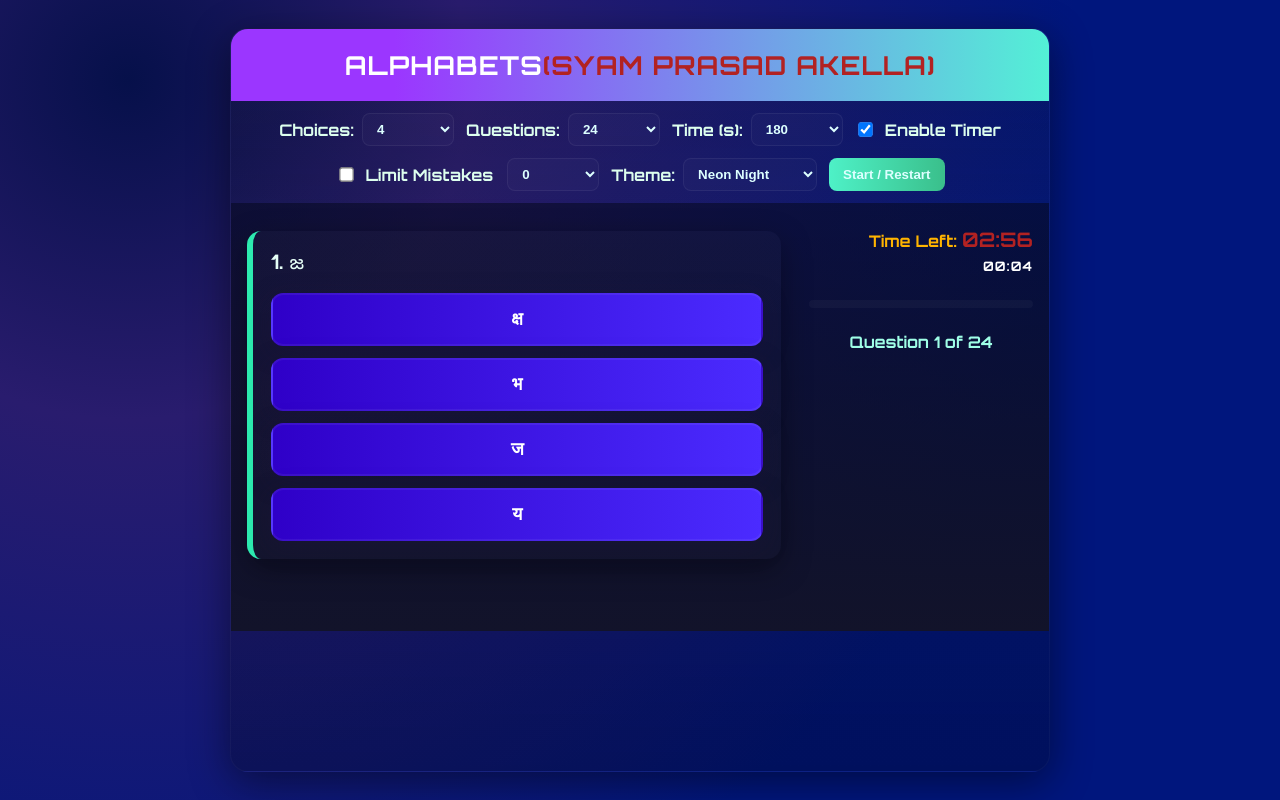
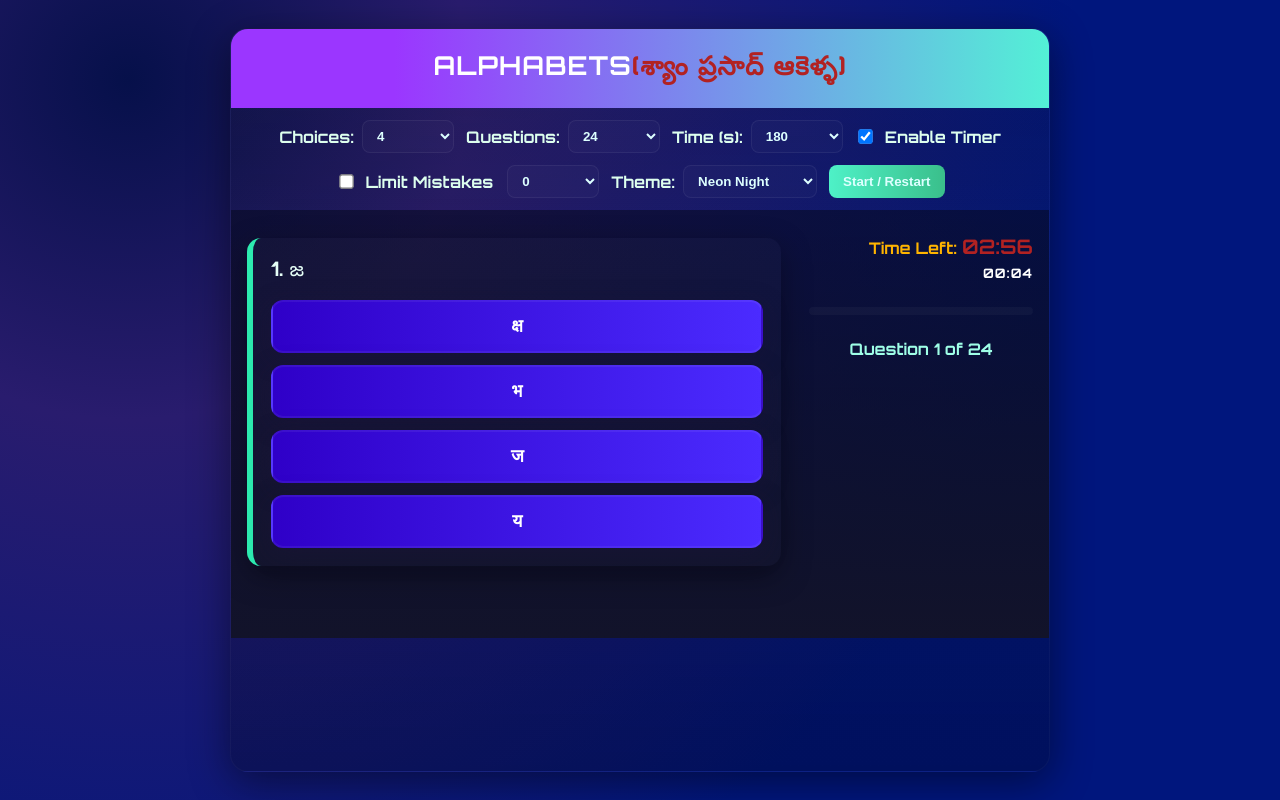
Before and after one commit to anvs5438/ALPHABETS-88, a plain HTML site: page index.html in a window 1280 px wide. Drawn offline with Linux system fonts and the light colour scheme.

Commit message:
Update index.html

```diff
--- a/index.html
+++ b/index.html
@@ -104,7 +104,7 @@ body{
 </head>
 <body>
 <div class="container" role="application" aria-label="Quiz app">
-  <div class="header">ALPHABETS<span style="color:#B22222; font-weight:bold;">(SYAM PRASAD AKELLA)</span></div>
+  <div class="header">ALPHABETS<span style="color:#B22222; font-weight:bold;">(శ్యాం ప్రసాద్ ఆకెళ్ళ)</span></div>
 
   <div class="controls" role="region" aria-label="Quiz controls">
     <div class="control-item" title="Number of choices per question">
```
